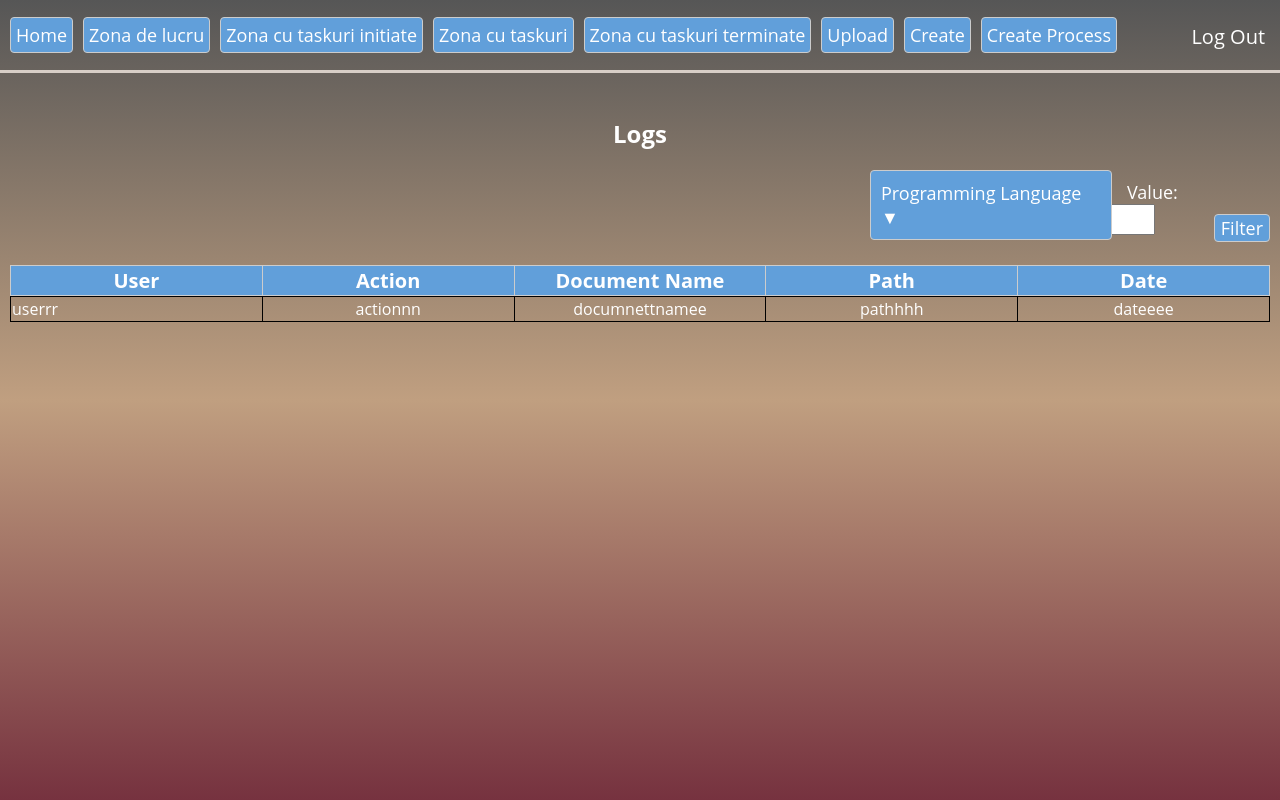
After one commit to hanikhan/DocumentsFlow, a Django app: template DocumentsFlowApp/templates/DocumentsFLowApp/homepage/logs.html in a window 1280 px wide. The commit adds this page. Run offline with Django 3.2, Linux system fonts and the light colour scheme; the template is opened without the code that fills it: values that come from a table or form of the project are taken from there, others are empty; tables that the repository leaves empty hold one stand-in row (values such as "Sample post"); lists and menus that the app fills with data are empty; some libraries are stand-ins or nearby versions.

Commit message:
logs page done

```diff
--- /dev/null
+++ b/DocumentsFlowApp/templates/DocumentsFLowApp/homepage/logs.html
@@ -0,0 +1,313 @@
+<!DOCTYPE html>
+<html xmlns="http://www.w3.org/1999/xhtml" xml:lang="en" lang="en">
+
+<head>
+	<title>Logs</title>
+	<meta http-equiv="content-type" content="text/html;charset=utf-8" />
+    <script src="https://ajax.googleapis.com/ajax/libs/jquery/3.1.1/jquery.min.js"></script>
+
+    <script>
+
+
+            function getCookie(c_name) {
+                if (document.cookie.length > 0)
+                {
+                    c_start = document.cookie.indexOf(c_name + "=");
+                    if (c_start != -1)
+                    {
+                        c_start = c_start + c_name.length + 1;
+                        c_end = document.cookie.indexOf(";", c_start);
+                        if (c_end == -1) c_end = document.cookie.length;
+                        return unescape(document.cookie.substring(c_start,c_end));
+                    }
+                }
+                return "";
+            }
+            function makeDocumentStatusFinal(path){
+                $.ajaxSetup({
+                    headers: { "X-CSRFToken": getCookie("csrftoken") }
+                });
+                console.log(path)
+
+                $.ajax({
+
+                    url: '/docflow/change_document_status_to_final/',
+                    method: 'POST', // or another (GET), whatever you need
+                    data: {
+                        document_path: path
+                    },
+                    success: function (data) {
+                        // success callback
+                        // you can process data returned by function from views.py
+                    }
+                })
+            }
+            function makeDocumentStatusDraft(path){
+                $.ajaxSetup({
+                    headers: { "X-CSRFToken": getCookie("csrftoken") }
+                });
+                console.log(path)
+
+                $.ajax({
+
+                    url: '/docflow/change_document_status_to_draft/',
+                    method: 'POST', // or another (GET), whatever you need
+                    data: {
+                        document_path: path
+                    },
+                    success: function (data) {
+                        // success callback
+                        // you can process data returned by function from views.py
+                    }
+                })
+            }
+
+            function deleteDraft(path){
+                $.ajaxSetup({
+                    headers: { "X-CSRFToken": getCookie("csrftoken") }
+                });
+                console.log(path)
+
+                $.ajax({
+
+                    url: '/docflow/delete_draft/',
+                    method: 'POST', // or another (GET), whatever you need
+                    data: {
+                        document_path: path
+                    },
+                    success: function (data) {
+                        location.reload();
+                    }
+                })
+            }
+
+            function downloadFile(path){
+                $.ajaxSetup({
+                    headers: { "X-CSRFToken": getCookie("csrftoken") }
+                });
+                console.log(path)
+
+                $.ajax({
+
+                    url: '/docflow/download/',
+                    method: 'POST', // or another (GET), whatever you need
+                    data: {
+                        document_path: path
+                    },
+                    success: function (data) {
+                        // success callback
+                        // you can process data returned by function from views.py
+                    }
+                })
+            }
+
+
+    </script>
+    <style>
+
+        html, body , #page{
+            height: 100%;
+            width: 100%;
+            margin:0px;
+        }
+
+        body {
+            font-family: 'Open Sans', sans-serif;
+            background: #565656; /* For browsers that do not support gradients */
+            background: -webkit-linear-gradient(#565656, #c09f80,#76323f); /* For Safari 5.1 to 6.0 */
+            background: -o-linear-gradient(#565656, #c09f80,#76323f); /* For Opera 11.1 to 12.0 */
+            background: -moz-linear-gradient( #565656, #c09f80,#76323f); /* For Firefox 3.6 to 15 */
+            background: linear-gradient(#565656, #c09f80,#76323f); /* Standard syntax */
+        }
+
+        .menuLink {
+            margin-top: 7px;
+            margin-bottom: 3px;
+            font-family: 'Open Sans', sans-serif;
+            color: white;
+            font-size: 18px;
+            float: left;
+
+            margin-right: 10px;
+            padding: 5px;
+            border: 1px solid #ccc;
+            background-color: #619fda;
+            -webkit-border-radius: 4px; -moz-border-radius: 4px; border-radius: 4px;
+
+        }
+
+        :visited {
+            color: white;
+            text-decoration: none;
+        }
+
+        a{
+            text-decoration: none;
+            color: white;
+
+        }
+
+        .bar{
+            width: 100%;
+            height: 50px;
+            padding: 10px;
+            border-bottom:solid #d7cec7;
+        }
+
+        #log{
+            float: right;
+
+            margin-top: 3px;
+            margin-bottom: 3px;
+            font-family: 'Open Sans', sans-serif;
+            color: white;
+            font-size: 20px;
+
+            margin-right: 15px;
+            padding: 10px;
+        }
+
+
+
+
+
+        {# dropdown #}
+        #menu, #menu ul
+        {
+            list-style: none;
+
+        }
+        #menu li
+        {
+            float: left;
+            position: relative;
+
+        }
+        #menu ul
+        {
+            position: absolute;
+            top: 42px;
+            display: none;
+            left:-40px;
+        }
+        #menu ul li
+        {
+            float: none;
+            margin: 0;
+            padding: 0;
+            line-height: 20px;
+        }
+        #menu a:link, #menu a:visited
+        {
+            display: block;
+            font-family: 'Open Sans', sans-serif;
+            text-decoration: none;
+            padding: 5px;
+        }
+        #menu li:hover
+        {
+            background: #3974d3;
+
+        }
+        #menu li:hover ul
+        {
+            display: block;
+            width: 240px;
+        }
+
+        li{
+            font-family: 'Open Sans', sans-serif;
+            color: white;
+            font-size: 18px;
+
+            margin-right: 15px;
+            padding: 5px;
+            border: 1px solid #ccc;
+            background-color: #619fda;
+            -webkit-border-radius: 4px; -moz-border-radius: 4px; border-radius: 4px;
+
+        }
+
+
+    </style>
+
+</head>
+<body>
+<div id="page">
+    <div class="bar">
+        <div class="menuLink"><a href="/docflow/homepage?user=True">Home</a></div>
+        <div class="menuLink"><a href="/docflow/zona_de_lucru">Zona de lucru</a></div>
+        <div class="menuLink"><a href="/docflow/zona_taskuri_initiate">Zona cu taskuri initiate</a></div>
+        <div class="menuLink"><a href="/docflow/zona_taskuri">Zona cu taskuri</a></div>
+        <div class="menuLink">Zona cu taskuri terminate</div>
+        <div class="menuLink"><a href="/docflow/uploadFile">Upload</a></div>
+        <div class="menuLink"><a href="/docflow/createFile">Create</a></div>
+        <div class="menuLink"><a href="/docflow/processes">Create Process</a></div>
+
+        <div id="log"><a href="/docflow/logout/">Log Out</a></div>
+    </div>
+
+    <div id="pageContent" style="padding: 10px;">
+    <br><br>
+
+        <h2 style="text-align: center;color: white;margin-top: -10px;font-family: 'Open Sans', sans-serif;color: white;font-size: 24px;">Logs</h2>
+
+        <form action="/docflow/filter/" method="get">
+
+        <ul id="menu">
+            <li style="margin-left: 820px;width: 230px;margin-bottom: 20px;"><a href="#">Programming Language ▼</a>
+              <ul>
+                <li><a href="#">User</a></li>
+                <li><a href="#">Action</a></li>
+                <li><a href="#">Document Name</a></li>
+                <li><a href="#">Path</a></li>
+                <li><a href="#">Date</a></li>
+              </ul>
+            </li>
+        </ul>
+        <p>
+            <label for="value" style="width: 135px;color: white;font-size: 18px;display:inline-block;margin-top:10px;">Value:</label>
+            <input id="id_title" maxlength="100" name="title" type="text" required style="width: 100px;height: 25px;font-size: 16px;margin-left:-80px;"  />
+            <button style="margin-top:10px;font-family: 'Open Sans', sans-serif;color: white;font-size: 18px;float: right;border: 1px solid #ccc;background-color: #619fda;-webkit-border-radius: 4px; -moz-border-radius: 4px; border-radius: 4px;">Filter</button>
+        </p>
+
+
+        </form>
+
+        <table style="width:100%;table-layout: fixed;border-collapse: collapse;margin-top: 30px;">
+            <tr style="">
+                <th style="border: 1px solid black;font-family: 'Open Sans', sans-serif;color: white;font-size: 20px;border: 1px solid #ccc;background-color: #619fda;">User</th>
+                <th style="border: 1px solid black;font-family: 'Open Sans', sans-serif;color: white;font-size: 20px;border: 1px solid #ccc;background-color: #619fda;">Action</th>
+                <th style="border: 1px solid black;font-family: 'Open Sans', sans-serif;color: white;font-size: 20px;border: 1px solid #ccc;background-color: #619fda;">Document Name</th>
+                <th style="border: 1px solid black;font-family: 'Open Sans', sans-serif;color: white;font-size: 20px;border: 1px solid #ccc;background-color: #619fda;">Path</th>
+                <th style="border: 1px solid black;font-family: 'Open Sans', sans-serif;color: white;font-size: 20px;border: 1px solid #ccc;background-color: #619fda;">Date</th>
+             </tr>
+        </table>
+
+        {% for doc in docs %}
+
+        <table style="width:100%;table-layout: fixed;border-collapse: collapse;color:white;">
+
+            <tr>
+                <td style="border: 1px solid black;">userrr</td>
+                <td style="border: 1px solid black;text-align: center;">actionnn</td>
+                <td style="border: 1px solid black;text-align: center;">documnettnamee</td>
+                <td style="border: 1px solid black;text-align: center;">pathhhh</td>
+                <td style="border: 1px solid black;text-align: center;">dateeee</td>
+              </tr>
+            </table>
+            <br>
+
+        {% endfor %}
+
+
+        <div class="articleContent">
+
+	    </div>
+
+
+    </div>
+
+</div>
+</body>
+</html>
```
Also changed, not shown: DocumentsFlowApp/templates/DocumentsFLowApp/homepage/process.html (+9 -3 lines).
